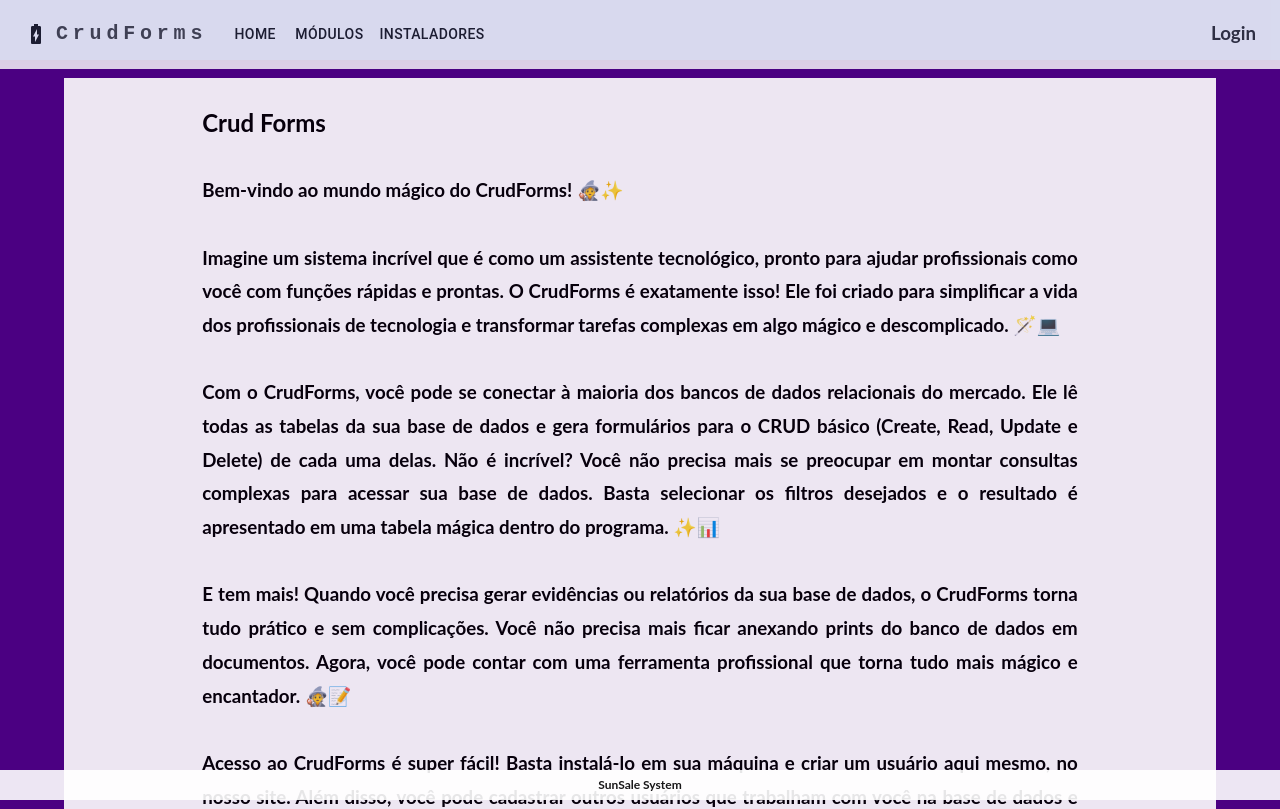
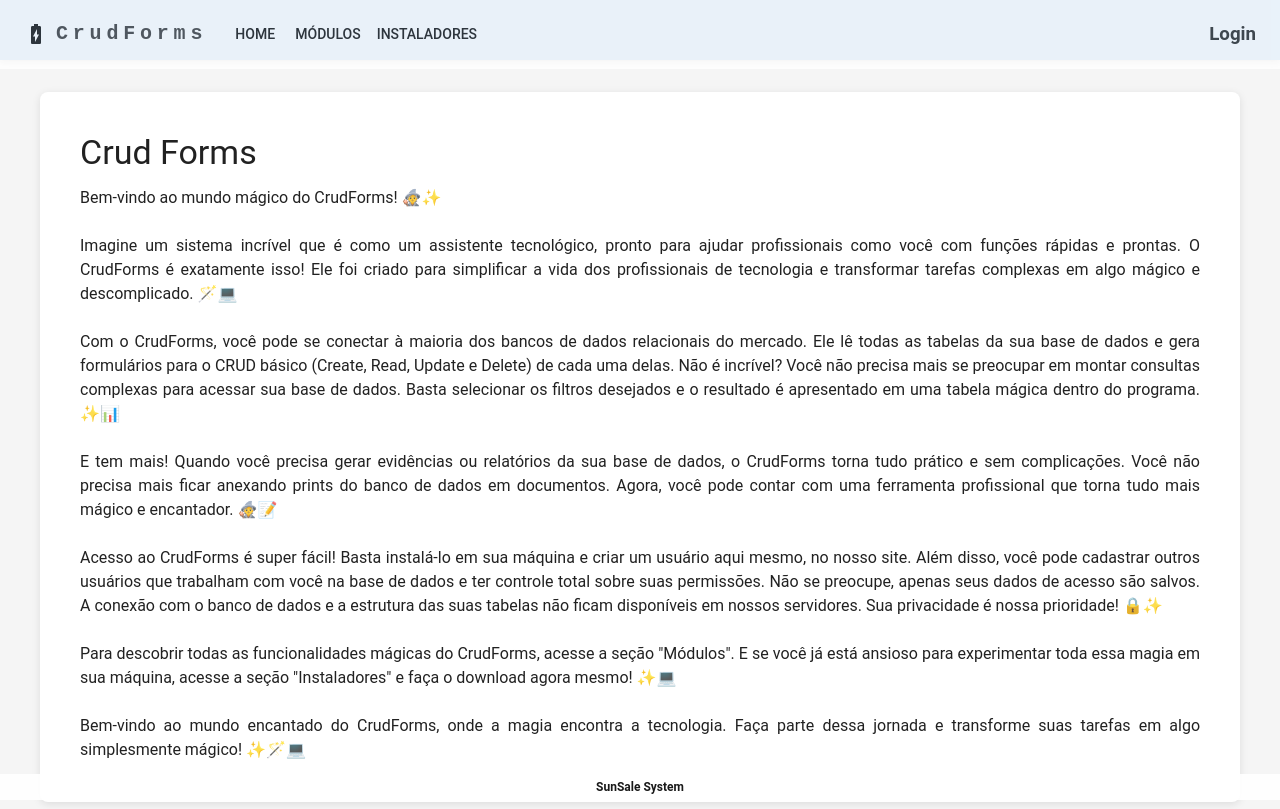
Before and after one commit to rodrigoborgesmachado/CrudFormsWebPage, a React (Create React App) app: page / in a window 1280 px wide. Shown: the top 809 px of the page. Built offline with nearby package versions, Linux system fonts and the light colour scheme.

Commit message:
feat: refresh theme and login/home pages

```diff
--- a/src/Pages/Home/index.css
+++ /dev/null
@@ -1,9 +0,0 @@
-.texto{
-    padding: 2%;
-    width: 90%;
-    height: 100%;
-}
-
-.texto h2{
-    padding-bottom: 10px;
-}
--- a/src/Pages/Home/index.js
+++ b/src/Pages/Home/index.js
@@ -1,15 +1,13 @@
-import './index.css';
+import { Container, Paper, Typography } from '@mui/material';
 
 function Home(){
     return(
-        <div className='containerpage'>
-            <div className='texto'>
-                <h2>
-                    <span>
-                        Crud Forms
-                    </span>
-                </h2>
-                <h3>
+        <Container className='containerpage'>
+            <Paper elevation={0} sx={{ p: 2 }}>
+                <Typography variant="h4" component="h2" gutterBottom>
+                    Crud Forms
+                </Typography>
+                <Typography variant="body1" component="div">
                     Bem-vindo ao mundo mágico do CrudForms! 🧙✨
                     <br/>
                     <br/>
@@ -29,9 +27,9 @@
                     <br/>
                     <br/>
                     Bem-vindo ao mundo encantado do CrudForms, onde a magia encontra a tecnologia. Faça parte dessa jornada e transforme suas tarefas em algo simplesmente mágico! ✨🪄💻
-                </h3>
-            </div>
-        </div>
+                </Typography>
+            </Paper>
+        </Container>
     )
 }
 
--- a/src/Pages/Login/index.css
+++ /dev/null
@@ -1,41 +0,0 @@
-.login{
-    display: flex;
-    flex-direction: column;
-    justify-content: center;
-    align-items: center;
-    width: 100%;
-}
-
-.login h2{
-    padding: 5px;
-    justify-content: left;
-    justify-self: left;
-    align-self: flex-start;
-    margin-left: 30%;
-}
-
-.login input{
-    width: 40%;
-    padding: 8px;
-    border-radius: 10px;
-}
-
-.login button{
-    margin-top: 10px;
-    padding: 10px;
-    width: 40%;
-    font-size: 20px;
-    background-color: #116feb;
-    color: #FFF;
-    border-radius: 10px;
-    text-decoration:none;
-    cursor: pointer;
-}
-
-.login a{
-    width: 20%;
-    height: 5%;
-    padding: 5px;
-    border-radius: 4px;
-    font-size: x-small;
-}
--- a/src/Pages/Login/index.js
+++ b/src/Pages/Login/index.js
@@ -1,17 +1,17 @@
-import './index.css';
 import api from '../../Services/api.js';
 import Config from './../../config.json';
 import { useState } from 'react';
 import { toast } from 'react-toastify';
 import { useNavigate } from 'react-router-dom';
-import { Link } from 'react-router-dom';
+import { Link as RouterLink } from 'react-router-dom';
+import { Container, Paper, Typography, TextField, Button, Link, CircularProgress, Box } from '@mui/material';
 
 function Login(){
     const navigate = useNavigate();
 
-    const[login, setlogin] = useState('');
-    const[senha, setSenha] = useState('');
-    const[loadding, setLoadding] = useState(false);
+    const [login, setLogin] = useState('');
+    const [senha, setSenha] = useState('');
+    const [loadding, setLoadding] = useState(false);
 
     function stringToHash(string) {
 
@@ -31,14 +31,13 @@
     async function logar(){
         setLoadding(true);
         await api.post(`/Token/crudforms`, {username: login, password: stringToHash(senha)+''})
-        .then((response) => {
+            .then((response) => {
                 setLoadding(false);
                 localStorage.setItem(Config.LOGADO, 1);
                 localStorage.setItem(Config.USUARIO, response.data.username);
                 localStorage.setItem(Config.NOMEUSER, response.data.nome);
                 localStorage.setItem(Config.TOKEN, response.data.token);
                 toast.success('Bem vindo ' + response.data.nome + '!');
-
                 navigate('/', {replace: true});
             }).catch(() => {
                 setLoadding(false);
@@ -57,28 +56,29 @@
 
     if(loadding){
         return(
-            <div className='loaddingDiv'>
-                <img src={require('../../Assets/hug.gif')} alt="Loading..." />
-            </div>
+            <Box className='loaddingDiv'>
+                <CircularProgress />
+            </Box>
         )
     }
 
     return (
-        <div className="containerpage">
-            <div className='login'>
-                <h2>
+        <Container className="containerpage" maxWidth="sm">
+            <Paper elevation={0} sx={{ p: 4, width: '100%' }}>
+                <Typography variant="h4" component="h2" gutterBottom>
                     Login
-                </h2>
-                <input type="text" name='login' id='login' value={login} onChange={(e) => setlogin(e.target.value)} required={true}></input>
-                <h2>
-                    Senha
-                </h2>
-                <input type="password" value={senha} onChange={(e) => setSenha(e.target.value)} required={true}></input>
-                <Link className='botao' to={`/recoverypass`}>Esqueci minha senha</Link>
-                <button onClick={logar}>Logar</button>
-                <button onClick={criarUsuario}>Criar usuário</button>
-            </div>
-        </div>
+                </Typography>
+                <Box sx={{ display: 'flex', flexDirection: 'column', gap: 2 }}>
+                    <TextField label="Login" value={login} onChange={(e) => setLogin(e.target.value)} required />
+                    <TextField label="Senha" type="password" value={senha} onChange={(e) => setSenha(e.target.value)} required />
+                    <Link component={RouterLink} to={`/recoverypass`} sx={{ alignSelf: 'flex-start' }}>
+                        Esqueci minha senha
+                    </Link>
+                    <Button variant="contained" onClick={logar}>Logar</Button>
+                    <Button variant="outlined" onClick={criarUsuario}>Criar usuário</Button>
+                </Box>
+            </Paper>
+        </Container>
     )
 }
 
--- a/src/index.css
+++ b/src/index.css
@@ -7,17 +7,18 @@
 body{
   font: 400 16px Lato, sans-serif;
   line-height: 1.8;
-  background-color: #4B0082;
+  background-color: #f5f5f5;
+  color: #121212;
   text-align: justify;
   width: 100%;
-  height: 100%;
+  min-height: 100vh;
 }
 
-.app{
+.App{
   display: flex;
   margin: 0px;
   width: 100%;
-  height: 100%;
+  min-height: 100vh;
   justify-content: center;
   align-items: center;
   flex-direction: column;
@@ -27,15 +28,13 @@
   display: flex;
   flex-direction: row;
   justify-content: space-around;
-  margin-top: 18px;
-  margin-left: 5%;
-  margin-right: 5%;
-  margin-bottom: 40px;
+  margin: 32px auto;
   width: 90%;
-  height: 100%;
   min-height: 600px;
   background-color: #FFF;
-  opacity : 0.9;
+  border-radius: 8px;
+  box-shadow: 0 2px 8px rgba(0, 0, 0, 0.1);
+  padding: 24px;
 }
 
 .containerpage h3{
@@ -71,22 +70,13 @@
 
 .loaddingDiv{
   display: flex;
-  flex-direction: column;
   align-items: center;
-  justify-content: space-around;
-  margin-top: 18px;
-  margin-left: 25px;
-  margin-right: 25px;
-  margin-bottom: 18px;
-  width: 96%;
-  height: 100%;
-  min-height: 635px;
-  padding: 20px 8px;
-  background-color: #FFF;
-  opacity : 0.9;
+  justify-content: center;
+  width: 100%;
+  min-height: 60vh;
 }
 
 .loaddingDiv img{
   width: 10%;
-  height: 5%;
+  height: auto;
 }
--- a/src/index.js
+++ b/src/index.js
@@ -2,10 +2,15 @@
 import ReactDOM from 'react-dom/client';
 import './index.css';
 import App from './App';
+import { ThemeProvider, CssBaseline } from '@mui/material';
+import theme from './theme';
 
 const root = ReactDOM.createRoot(document.getElementById('root'));
 root.render(
   <React.StrictMode>
-    <App />
+    <ThemeProvider theme={theme}>
+      <CssBaseline />
+      <App />
+    </ThemeProvider>
   </React.StrictMode>
 );
--- /dev/null
+++ b/src/theme.js
@@ -0,0 +1,21 @@
+import { createTheme } from '@mui/material/styles';
+
+const theme = createTheme({
+  palette: {
+    mode: 'light',
+    primary: {
+      main: '#1976d2',
+    },
+    secondary: {
+      main: '#9c27b0',
+    },
+    background: {
+      default: '#f5f5f5',
+    },
+  },
+  typography: {
+    fontFamily: 'Roboto, Lato, sans-serif',
+  },
+});
+
+export default theme;
```
